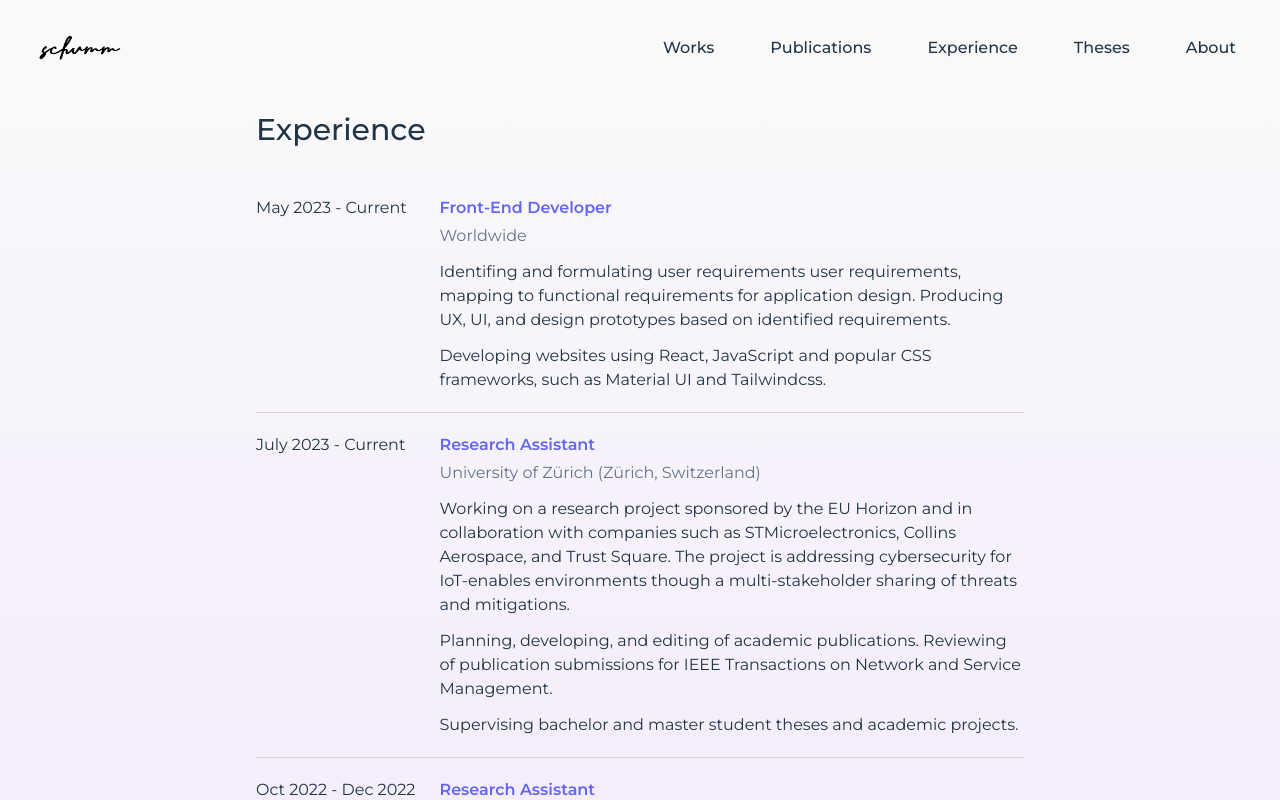
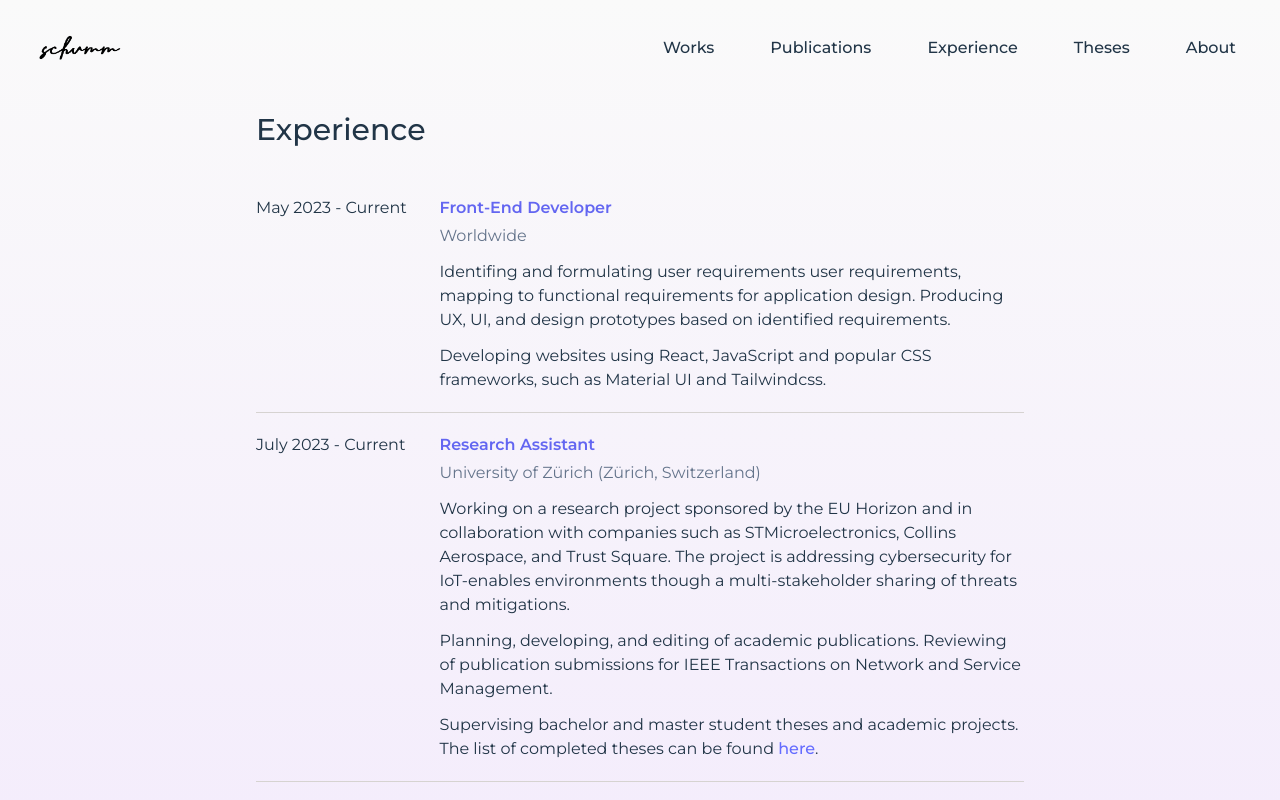
Before and after one commit to schummd/schummd.github.io, a React (Vite) app: page /#/experience in a window 1280 px wide. Shown: the top 800 px of the page. Built offline with nearby package versions, Linux system fonts and the light colour scheme.

Commit message:
added link to theses page

```diff
--- a/src/pages/Experience.jsx
+++ b/src/pages/Experience.jsx
@@ -1,4 +1,7 @@
+import { useNavigate } from 'react-router-dom';
+
 export default function Experience() {
+  const navigate = useNavigate();
   return(
     <div class="flex flex-col items-center justify-center h-full">
       <div class="container w-4/5 md:w-3/5 my-28">
@@ -42,6 +45,7 @@ export default function Experience() {
               </div>
               <div class="mt-2">
                 Supervising bachelor and master student theses and academic projects.
+                The list of completed theses can be found <a onClick={() => navigate('/theses')} class="cursor-pointer">here</a>.
               </div>
             </div>
           </div>
```
